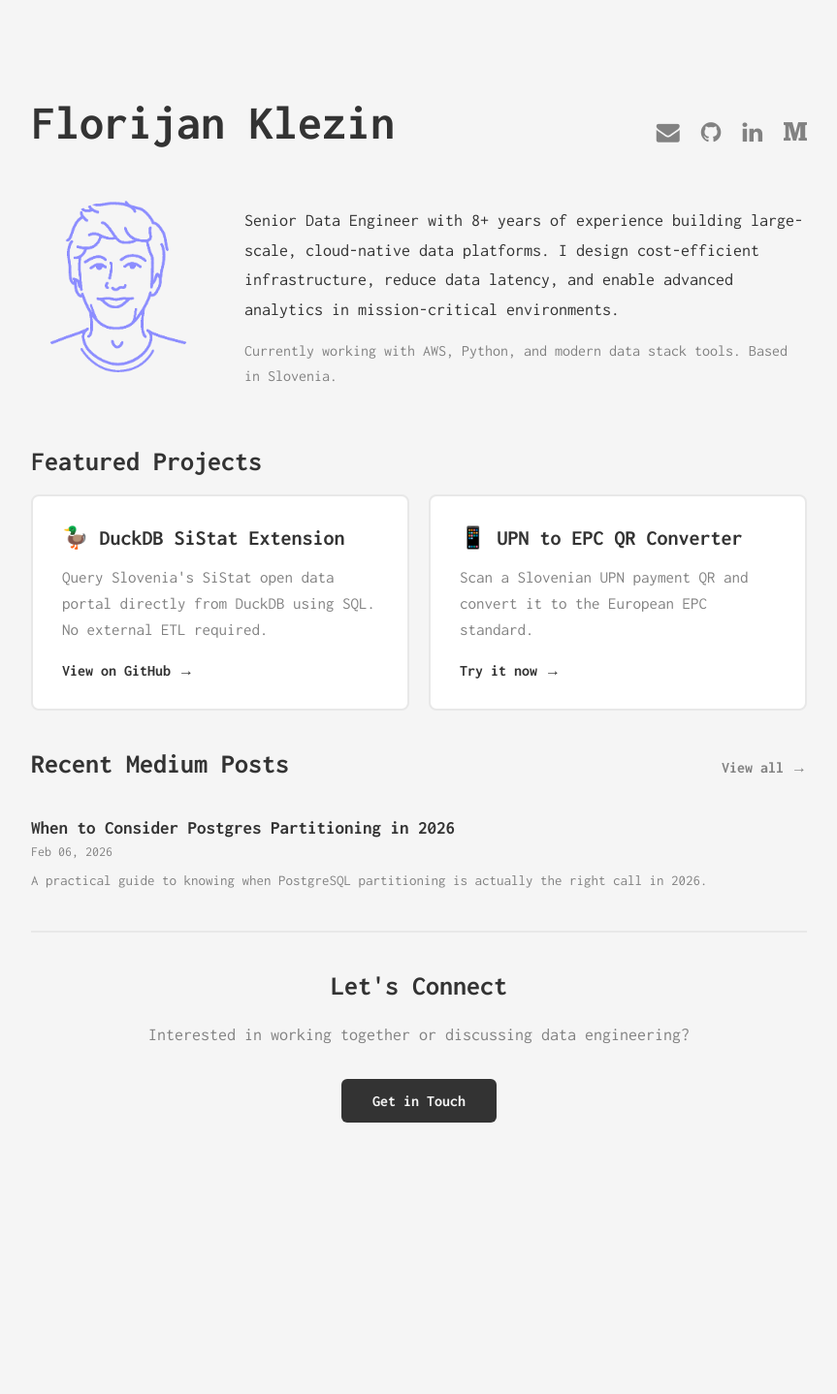
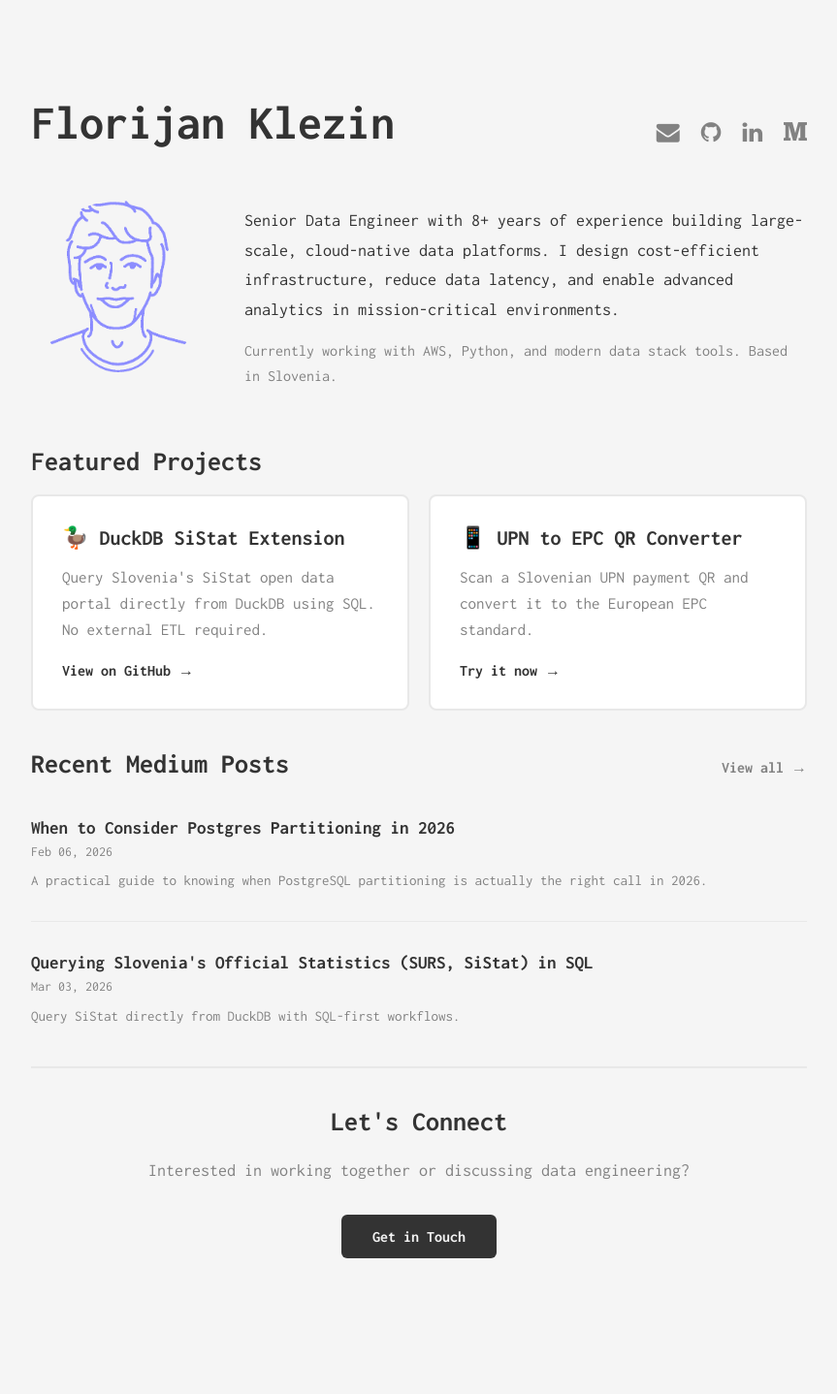
Before and after one commit to fklezin/fklezin.github.io, a Jekyll site: the page built from index.md, in a window 1280 px wide. Shown: the whole page at 97% size, without its empty margins (208-1071 px from the left). Built offline with Jekyll 4.4.1, drawn with Linux system fonts in a browser that asks for light colours; before the commit the page ends 1298 px from its top, so only the background shows below that.

Commit message:
Add second Medium post

```diff
--- a/_data/medium_posts.yml
+++ b/_data/medium_posts.yml
@@ -2,3 +2,7 @@
   date: 2026-02-06
   url: "https://medium.com/@fklezin/when-to-consider-postgres-partitioning-in-2026-71189ac88728"
   excerpt: "A practical guide to knowing when PostgreSQL partitioning is actually the right call in 2026."
+- title: "Querying Slovenia's Official Statistics (SURS, SiStat) in SQL"
+  date: 2026-03-03
+  url: "https://medium.com/@fklezin/querying-slovenias-official-statistics-surs-sistat-in-sql-0e1109c7b230"
+  excerpt: "Query SiStat directly from DuckDB with SQL-first workflows."
```
